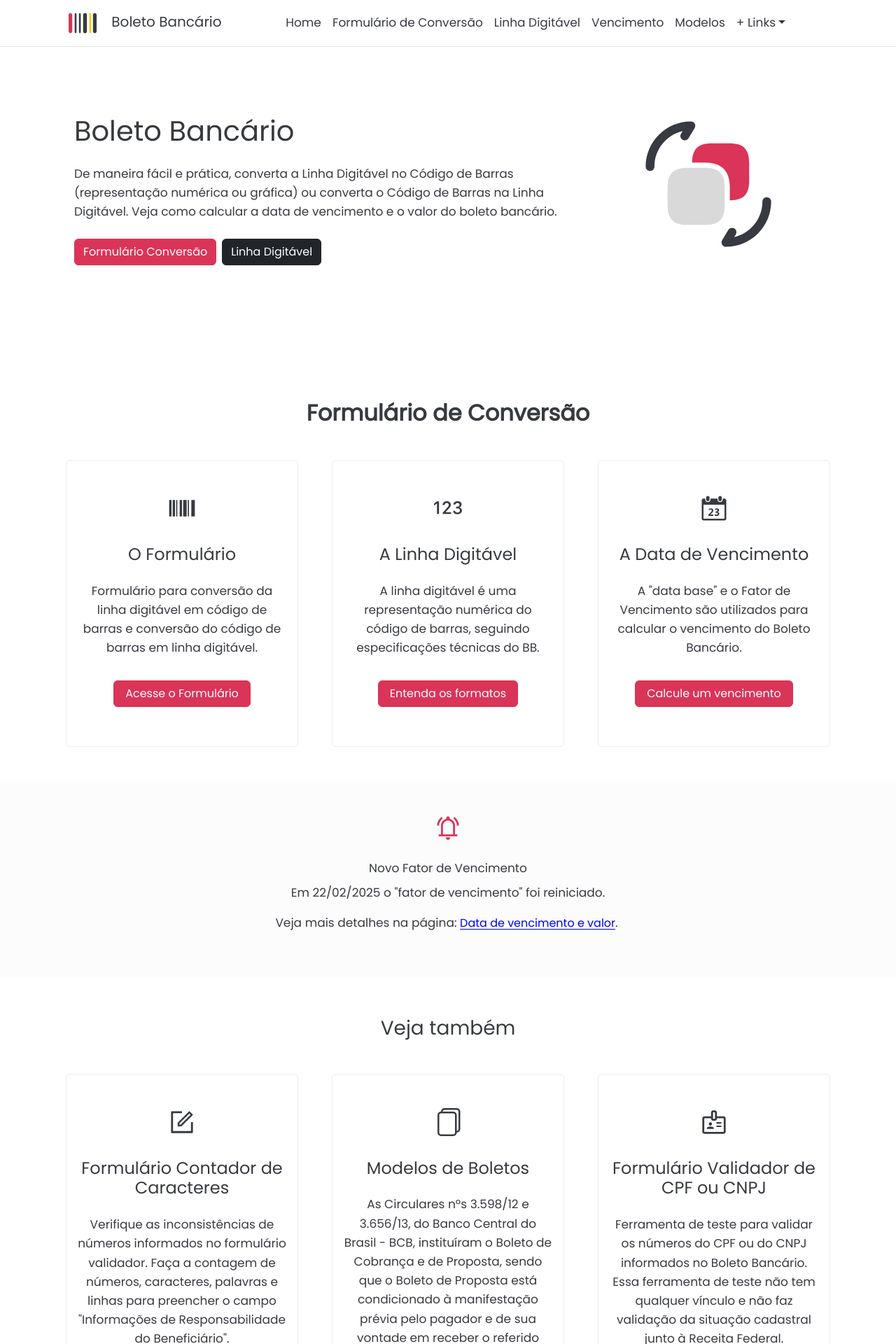
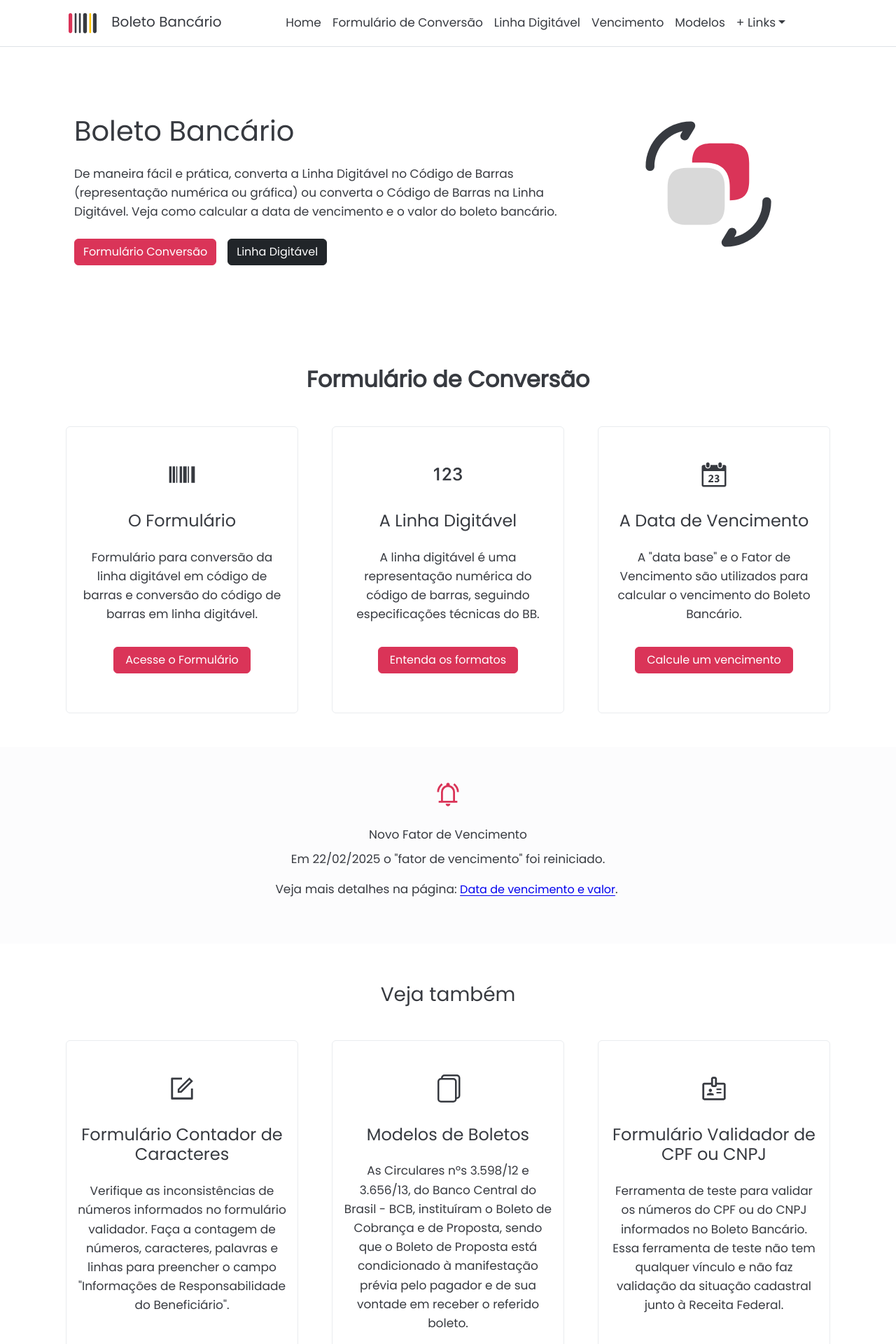
Before and after one commit to Sergio-Damm/boletobancario, a Jekyll site: the page built from index.html, in a window 1280 px wide. Shown: the top 1920 px of the page at 70% size. Built offline with Jekyll 4.4.1, drawn with Linux system fonts in a browser that asks for light colours.

Commit message:
remocao espaco mb-5 title

```diff
--- a/index.html
+++ b/index.html
@@ -7,15 +7,15 @@ permalink: /
 <!-- ================================================================================================================= -->
 <div class="container px-4 py-5 my-5 text-center text-md-start">
 	<div class="row">
-		<div class="col-8 mx-auto">
+		<div class="col-xl-8 mx-auto">
 			<h1 class="mb-4">Boleto Bancário</h1>
 				<p class="mb-4">De maneira fácil e prática, converta a Linha Digitável no Código de Barras (representação numérica ou gráfica) ou converta o Código de Barras na Linha Digitável. Veja como calcular a data de vencimento e o valor do boleto bancário.</p>
-			<div class="d-grid gap-2 d-sm-flex justify-content-sm-center justify-content-md-start mb-5">
+			<div class="d-grid gap-3 d-sm-flex justify-content-sm-center justify-content-md-start">
 				<a href="/formulario-conversao/" class="btn btn-secondary text-nowrap">Formulário Conversão</a>
 				<a href="/linha-digitavel" class="btn btn-dark text-white text-nowrap">Linha Digitável</a>
 			</div>
 		</div>
-		<div class="col-4 mx-auto py-lg-0 d-none d-md-block text-center">
+		<div class="col-md-4 py-lg-0 d-none d-md-block text-center">
 			<svg height="200px" width="200px" xmlns="http://www.w3.org/2000/svg" xmlns:xlink="http://www.w3.org/1999/xlink" viewBox="0 0 24 24">
 				<path d="M15.0002 22.7502C14.7302 22.7502 14.4802 22.6002 14.3502 22.3702C14.2202 22.1302 14.2202 21.8502 14.3602 21.6102L15.4102 19.8602C15.6202 19.5002 16.0902 19.3902 16.4402 19.6002C16.8002 19.8102 16.9102 20.2702 16.7002 20.6302L16.4302 21.0802C19.1902 20.4302 21.2602 17.9502 21.2602 14.9902C21.2602 14.5802 21.6002 14.2402 22.0102 14.2402C22.4202 14.2402 22.7602 14.5802 22.7602 14.9902C22.7502 19.2702 19.2702 22.7502 15.0002 22.7502Z" fill="#373a40"/>
 				<path d="M2 9.75C1.59 9.75 1.25 9.41 1.25 9C1.25 4.73 4.73 1.25 9 1.25C9.27 1.25 9.52 1.4 9.65 1.63C9.78 1.87 9.78 2.15 9.64 2.39L8.59 4.14C8.38 4.49 7.92 4.61 7.56 4.39C7.21 4.18 7.09 3.72 7.31 3.36L7.58 2.91C4.81 3.56 2.75 6.04 2.75 9C2.75 9.41 2.41 9.75 2 9.75Z" fill="#373a40"/>
```
Also changed, not shown: 1 other file.
